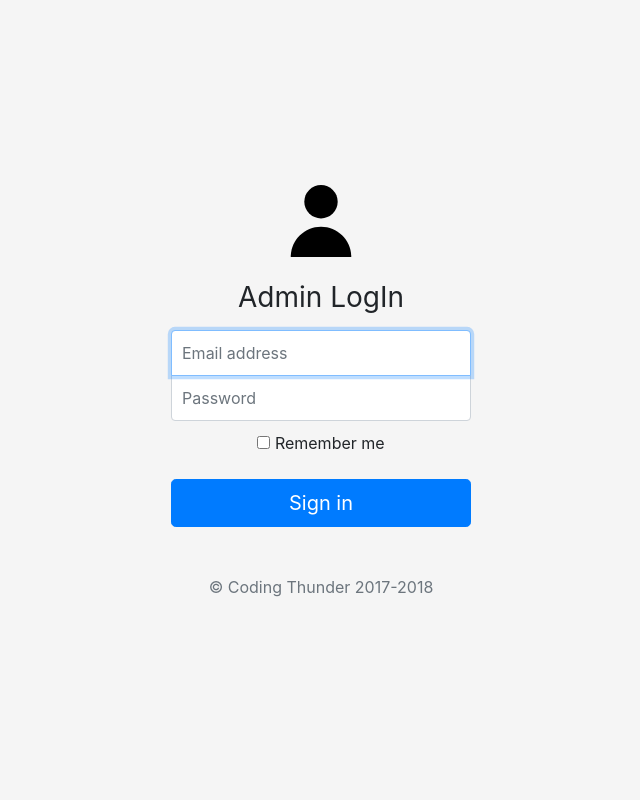
After one commit to jigarviroja/FlaskApp, a Flask app: page /dashboard in a window 1280 px wide. The commit adds this page. Shown: the whole page, without its empty margins (319-959 px from the left). Run offline with Flask 2, Linux system fonts and the light colour scheme; some libraries are stand-ins or nearby versions.

Commit message:
Login Page Added

```diff
--- a/config.json
+++ b/config.json
@@ -9,6 +9,9 @@
     "blog_name": "Coding Thunder",
     "tag_line": "A Blog For Anybody",
     "about_text": "Hii My name is Jigar And I am a Python Developer",
-    "no_of_post": "3"
+    "no_of_post": "3",
+    "login_image": "login.svg",
+    "username": "jigar",
+    "userpass": "123456"
   }
 }
--- a/main.py
+++ b/main.py
@@ -55,6 +55,15 @@ def about():
     return render_template('about.html', params=params)
 
 
+@app.route("/dashboard", methods=['GET', 'POST'])
+def dashboard():
+    if request.method == 'POST':
+        pass
+    # Redirect to admin panel
+    else:
+        return render_template('login.html', params=params)
+
+
 @app.route("/contact", methods=['GET', 'POST'])
 def contact():
     if(request.method == 'POST'):
--- /dev/null
+++ b/static/css/signin.css
@@ -0,0 +1,44 @@
+html,
+body {
+  height: 100%;
+}
+
+body {
+  display: -ms-flexbox;
+  display: flex;
+  -ms-flex-align: center;
+  align-items: center;
+  padding-top: 40px;
+  padding-bottom: 40px;
+  background-color: #f5f5f5;
+}
+
+.form-signin {
+  width: 100%;
+  max-width: 330px;
+  padding: 15px;
+  margin: auto;
+}
+.form-signin .checkbox {
+  font-weight: 400;
+}
+.form-signin .form-control {
+  position: relative;
+  box-sizing: border-box;
+  height: auto;
+  padding: 10px;
+  font-size: 16px;
+}
+.form-signin .form-control:focus {
+  z-index: 2;
+}
+.form-signin input[type="email"] {
+  margin-bottom: -1px;
+  border-bottom-right-radius: 0;
+  border-bottom-left-radius: 0;
+}
+.form-signin input[type="password"] {
+  margin-bottom: 10px;
+  border-top-left-radius: 0;
+  border-top-right-radius: 0;
+}
--- /dev/null
+++ b/templates/login.html
@@ -0,0 +1,59 @@
+<!doctype html>
+<html lang="en">
+
+<head>
+    <meta charset="utf-8">
+    <meta name="viewport" content="width=device-width, initial-scale=1, shrink-to-fit=no">
+    <meta name="description" content="">
+    <meta name="author" content="Mark Otto, Jacob Thornton, and Bootstrap contributors">
+    <meta name="generator" content="Jekyll v3.8.5">
+    <title>Signin Template · Bootstrap</title>
+
+    <link rel="canonical" href="https://getbootstrap.com/docs/4.3/examples/sign-in/">
+
+    <!-- Bootstrap core CSS -->
+    <link rel="stylesheet" href="https://stackpath.bootstrapcdn.com/bootstrap/4.3.1/css/bootstrap.min.css"
+        integrity="sha384-ggOyR0iXCbMQv3Xipma34MD+dH/1fQ784/j6cY/iJTQUOhcWr7x9JvoRxT2MZw1T" crossorigin="anonymous">
+
+
+    <style>
+        .bd-placeholder-img {
+            font-size: 1.125rem;
+            text-anchor: middle;
+            -webkit-user-select: none;
+            -moz-user-select: none;
+            -ms-user-select: none;
+            user-select: none;
+        }
+
+        @media (min-width: 768px) {
+            .bd-placeholder-img-lg {
+                font-size: 3.5rem;
+            }
+        }
+    </style>
+    <!-- Custom styles for this template -->
+    <link href="signin.css" rel="stylesheet">
+</head>
+<!-- Custom styles for this template -->
+<link href="{{url_for('static',filename='css/signin.css') }}" rel="stylesheet">
+
+<body class="text-center padded">
+    <form class="form-signin" action="/dashboard" method="post">
+        {% set fname = 'img/' +  params['login_image']  %}
+        <img class="mb-4" src="{{url_for('static',filename=fname ) }}" alt="" width="72" height="72">
+        <h1 class="h3 mb-3 font-weight-normal">Admin LogIn</h1>
+        <label for="inputEmail" class="sr-only">Email address</label>
+        <input type="email" id="inputEmail" class="form-control" placeholder="Email address" required autofocus>
+        <label for="inputPassword" class="sr-only">Password</label>
+        <input type="password" id="inputPassword" class="form-control" placeholder="Password" required>
+        <div class="checkbox mb-3">
+            <label>
+                <input type="checkbox" value="remember-me"> Remember me
+            </label>
+        </div>
+        <button class="btn btn-lg btn-primary btn-block" type="submit">Sign in</button>
+        <p class="mt-5 mb-3 text-muted">&copy; {{params['blog_name']}} 2017-2018</p>
+    </form>
+</body>
+</body>
--- a/templates/post.html
+++ b/templates/post.html
@@ -10,7 +10,7 @@
       <div class="col-lg-8 col-md-10 mx-auto">
         <div class="post-heading">
           <h1>{{post.title}}</h1>
-          <h2 class="subheading">You can add subheading here</h2>
+          <h2 class="subheading">{{post.tagline}}</h2>
           <span class="meta">Posted by
             <a href="#">Admin</a>
             on {{post.date}}</span>
```
Also changed, not shown: static/img/login.svg (added).
